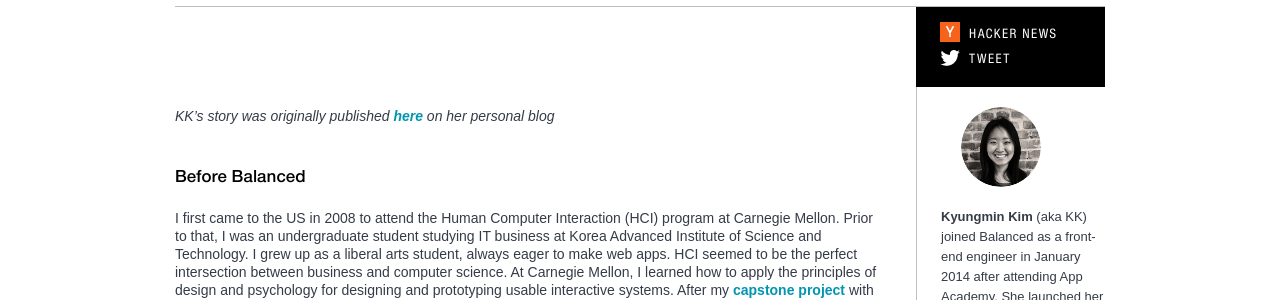
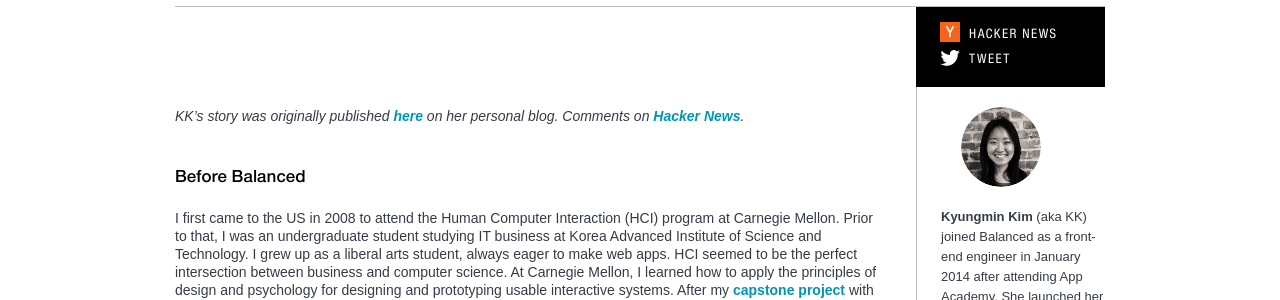
Before and after one commit to balanced/balanced.github.com, a Jekyll site: the page built from _posts/2014-01-30-how-i-discovered-my-growth-opportunity-at-balanced.md, in a window 1280 px wide. Shown: the part 830-1130 px from the top of the page. Built offline with Jekyll 4.4.1, drawn with Linux system fonts in a browser that asks for light colours; nearby versions of some CDN libraries.

Commit message:
Update 2014-01-30-how-i-discovered-my-growth-opportunity-at-balanced.md

```diff
--- a/_posts/2014-01-30-how-i-discovered-my-growth-opportunity-at-balanced.md
+++ b/_posts/2014-01-30-how-i-discovered-my-growth-opportunity-at-balanced.md
@@ -14,7 +14,7 @@ tags:
 - diversity
 ---
 
-*KK's story was originally published [here](https://medium.com/women-in-tech/adf6520f3e20) on her personal blog*
+*KK's story was originally published [here](https://medium.com/women-in-tech/adf6520f3e20) on her personal blog. Comments on [Hacker News](https://news.ycombinator.com/item?id=7193260).*
 
 ## Before Balanced
 I first came to the US in 2008 to attend the Human Computer Interaction (HCI) program at Carnegie Mellon. Prior to that, I was an undergraduate student studying IT business at Korea Advanced Institute of Science and Technology. I grew up as a liberal arts student, always eager to make web apps. HCI seemed to be the perfect intersection between business and computer science. At Carnegie Mellon, I learned how to apply the principles of design and psychology for designing and prototyping usable interactive systems. After my [capstone project](http://www.hcii.cmu.edu/M-HCI/2009/Salesforce/index.html) with Salesforce.com, I got my first job at Google as a UX designer.
```
